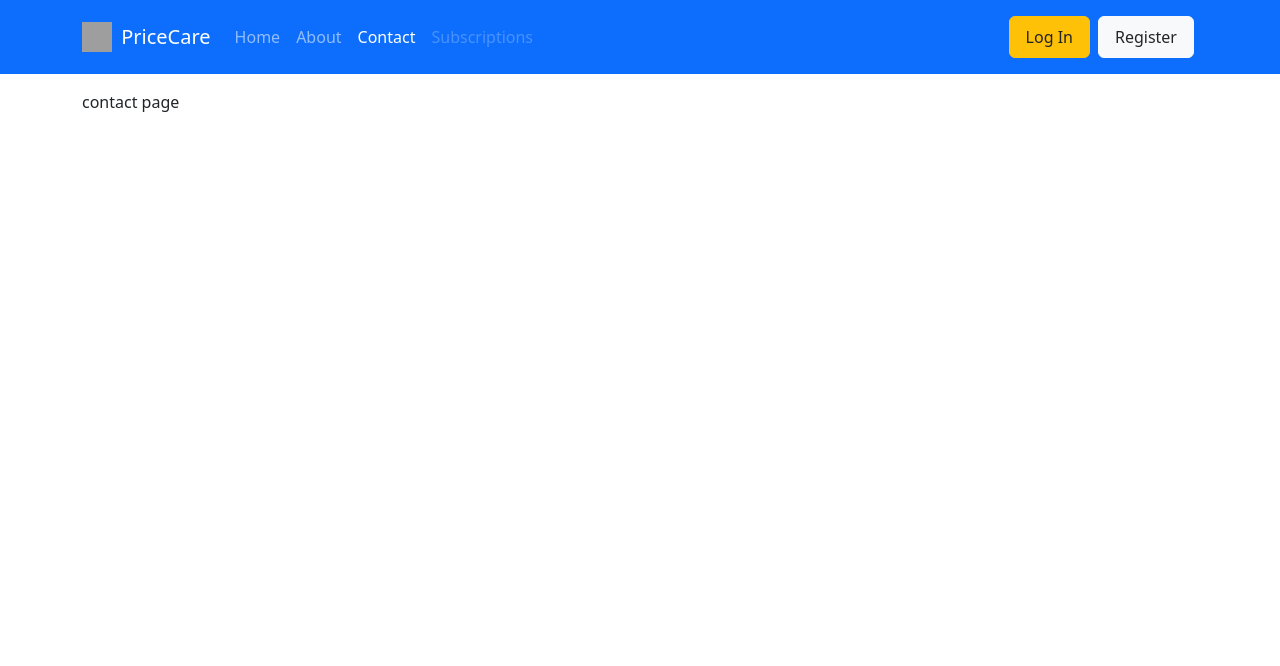
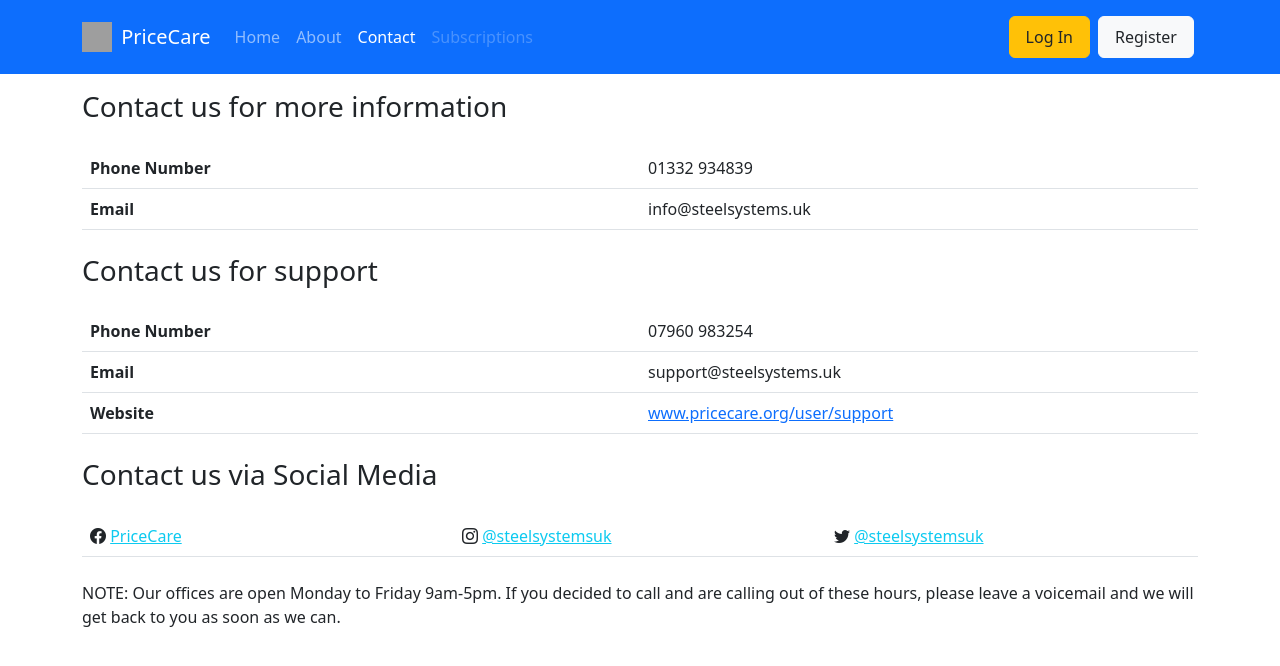
Before and after one commit to MatthewPalmer15/PriceCare, a Django app: page /contact/ in a window 1280 px wide. Shown: the top 666 px of the page. Run offline with Django 4.2, Linux system fonts and the light colour scheme; grey boxes are pictures that could not be loaded.

Commit message:
v0.10 Home & Contact Page

```diff
--- a/brief.txt
+++ b/brief.txt
@@ -1,9 +1,9 @@
-PriceCare Developer Notes (Current: v0.9)
+PriceCare Developer Notes (Current: v0.10)
 
 
 --    FEATURES    --
 
-- Home, About & Contact Page
+- About Page
 - Premium Service (Income?)
 - More Services
 - Footer (?)
--- a/src/Static/css/base.css
+++ b/src/Static/css/base.css
@@ -23,11 +23,3 @@
         width: 95%;
     }
 }
-
-.footer {
-    position: fixed;
-    left: 0;
-    bottom: 0;
-    width: 100%;
-    text-align: center;
- }
--- a/src/Templates/base.html
+++ b/src/Templates/base.html
@@ -8,6 +8,7 @@
         <link rel="stylesheet" href="https://cdn.jsdelivr.net/npm/bootstrap-icons@1.8.3/font/bootstrap-icons.css">
         <script class="jsbin" src="http://ajax.googleapis.com/ajax/libs/jquery/1/jquery.min.js"></script>
         <link rel="shortcut icon" type="image/ico" href="{% static 'images/misc/logo_tab.ico' %}"/>
+        <link rel="stylesheet" href="https://cdnjs.cloudflare.com/ajax/libs/animate.css/4.1.1/animate.min.css"/>
         <meta charset=utf-8 />
         <link rel="stylesheet" href="{% static 'css/base.css' %}">
         <meta charset="UTF-8">
@@ -72,9 +73,4 @@
         </div>
         <script src="{% static 'js/base.js' %}"></script>
     </body>
-
-    <!--<footer class="footer">
-        &copy; 2020 PriceCare. All rights reserved.
-    </footer>
--->
 </html>
--- a/src/Templates/main/about.html
+++ b/src/Templates/main/about.html
@@ -3,9 +3,13 @@
 {% block title %}About{% endblock %}
 {% block content %}
 
-<img class="rounded-circle" src="{% static 'images/founder.jpg' %}" width="250" height="250">
+<img class="rounded-circle" src="{% static 'images/misc/founder.jpg' %}" width="250" height="250">
 <p>Matthew Palmer</p>
 <p>Director of Steel Systems Limited</p>
 <p>Matthew.Palmer@steelsystems.uk</p>
 
+Founded in 2022, Steel Systems Limited is a UK-based company that provides a range of digital services.
+
+PriceCare allows users to create and manage their own subscriptions, and also allows them to view the prices of the products they have subscribed to.
+
 {% endblock %}
--- a/src/Templates/main/contact.html
+++ b/src/Templates/main/contact.html
@@ -3,6 +3,59 @@
 {% block title %}Contact{% endblock %}
 {% block content %}
 
-contact page
+<h3>Contact us for more information</h3>
+<table class="table my-4">
+    <tbody>
+        <tr>
+            <th scope="row w-50">Phone Number</th>
+            <td class="w-50">01332 934839</td>
+        </tr>
+        <tr>
+            <th scope="row w-50">Email</th>
+            <td class="w-50">info@steelsystems.uk</td>
+        </tr>
+    </tbody>
+</table>
+
+<h3>Contact us for support</h3>
+<table class="table my-4">
+    <tbody>
+        <tr>
+            <th scope="row w-50">Phone Number</th>
+            <td class="w-50">07960 983254</td>
+        </tr>
+        <tr>
+            <th scope="row w-50">Email</th>
+            <td class="w-50">support@steelsystems.uk</td>
+        </tr>
+        <tr>
+            <th scope="row w-50">Website</th>
+            <td class="w-50"><a target="_blank" href="{% url 'users_support' %}">www.pricecare.org/user/support</td>
+        </tr>
+    </tbody>
+</table>
+
+<h3>Contact us via Social Media</h3>
+<table class="table my-4">
+    <tbody>
+        <tr>
+            <td style="width:33%">
+                <i class="bi bi-facebook"></i>
+                <a class="link-info" href="#" target="_blank">PriceCare</a>
+            </td>
+            <td style="width:33%">
+                <i class="bi bi-instagram"></i>
+                <a class="link-info" href="#" target="_blank">@steelsystemsuk</a>
+            </td>
+            <td style="width:33%">
+                <i class="bi bi-twitter"></i>
+                <a class="link-info" href="#" target="_blank">@steelsystemsuk</a>
+            </td>
+        </tr>
+    </tbody>
+</table>
+
+<p>NOTE: Our offices are open Monday to Friday 9am-5pm. If you decided to call and are calling out of these hours,
+please leave a voicemail and we will get back to you as soon as we can.</p>
 
 {% endblock %}
--- a/src/Templates/main/policy.html
+++ b/src/Templates/main/policy.html
@@ -178,7 +178,6 @@
 <p>If you have any questions about this Privacy Policy, You can contact us:</p>
 <ul>
     <li>By email: support@steelsystems.uk</li>
-    <li>By visiting this page on our website: <a href="https://www.pricecare.org/support" rel="external nofollow noopener" target="_blank">https://www.pricecare.org/support</li>
     <li>By phone number: 07960 983254</li>
 </ul>
 
```
Also changed, not shown: src/Static/fixtures/frequency.json (+6 -6 lines), src/Subscriptions/views.py (+8 -3 lines), src/Templates/main/index.html (+43 -2 lines), src/Templates/subscriptions/dashboard.html (+13 -0 lines), src/db.sqlite3.
